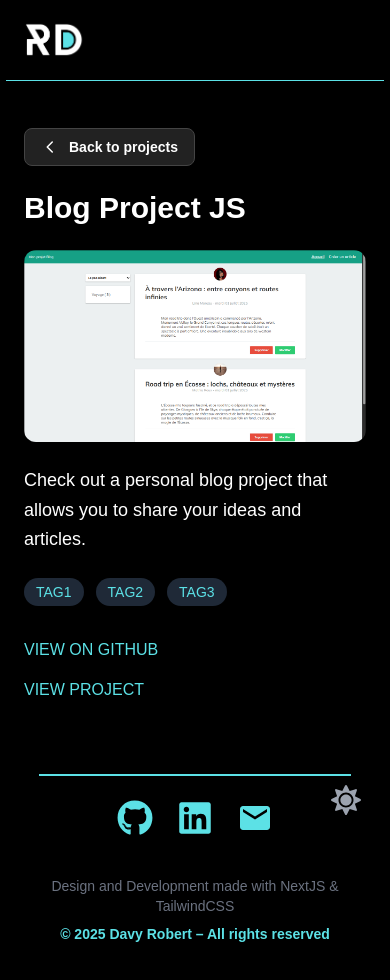
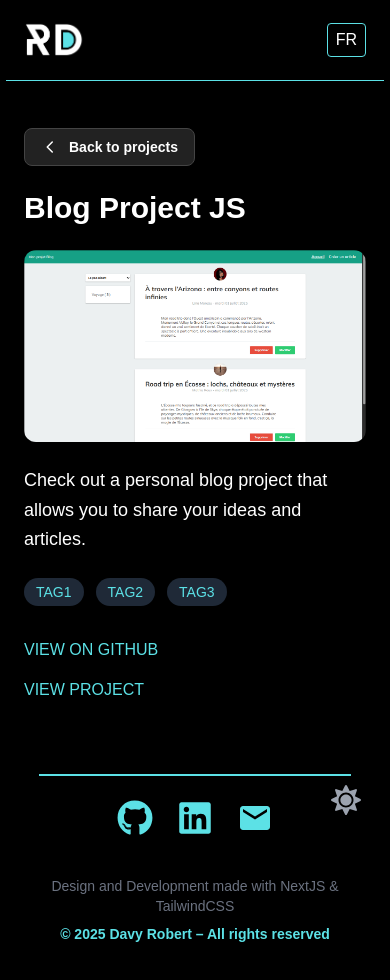
Before and after one commit to DavyR01/davyrobert-portfolio, a Next.js app: page /en/projects/blog-project-js in a window 390 px wide. Shown: the top 980 px of the page. Built offline with nearby package versions, Linux system fonts and the light colour scheme; no server answers.

Commit message:
NavbarProjects : Manage adding toggleLocale 2

```diff
--- a/src/app/components/NavbarProjects.tsx
+++ b/src/app/components/NavbarProjects.tsx
@@ -37,10 +37,20 @@ const NavbarBackProjects = () => {
             priority
           />
         </Link>
-        <div className="w-[60px] h-[80px]" />
+
+        {/* Menu burger mobile */}
+        <div className="flex items-center">
+          <button
+            onClick={toggleLocale}
+            className="md:mt-0 block border border-[--primary-color] px-2 py-1 rounded"
+          >
+            {locale === 'fr' ? 'EN' : 'FR'}
+          </button>
+        </div>
+        {/* <div className="w-[60px] h-[80px]" /> */}
 
         {/* Menu navigation */}
-        <nav
+        {/* <nav
           className={`${menuOpen
             ? 'flex bg-[var(--bg-light)] dark:bg-[rgba(var(--bg-dark-menu),0.9)] absolute top-20 left-0 w-full pt-6 border-t border-[--primary-color]'
             : 'hidden'
@@ -56,7 +66,7 @@ const NavbarBackProjects = () => {
               </button>
             </li>
           </ul>
-        </nav>
+        </nav> */}
 
       </div>
       <div className="h-[1px] w-[97%] bg-[--primary-color] mx-auto" />
```
